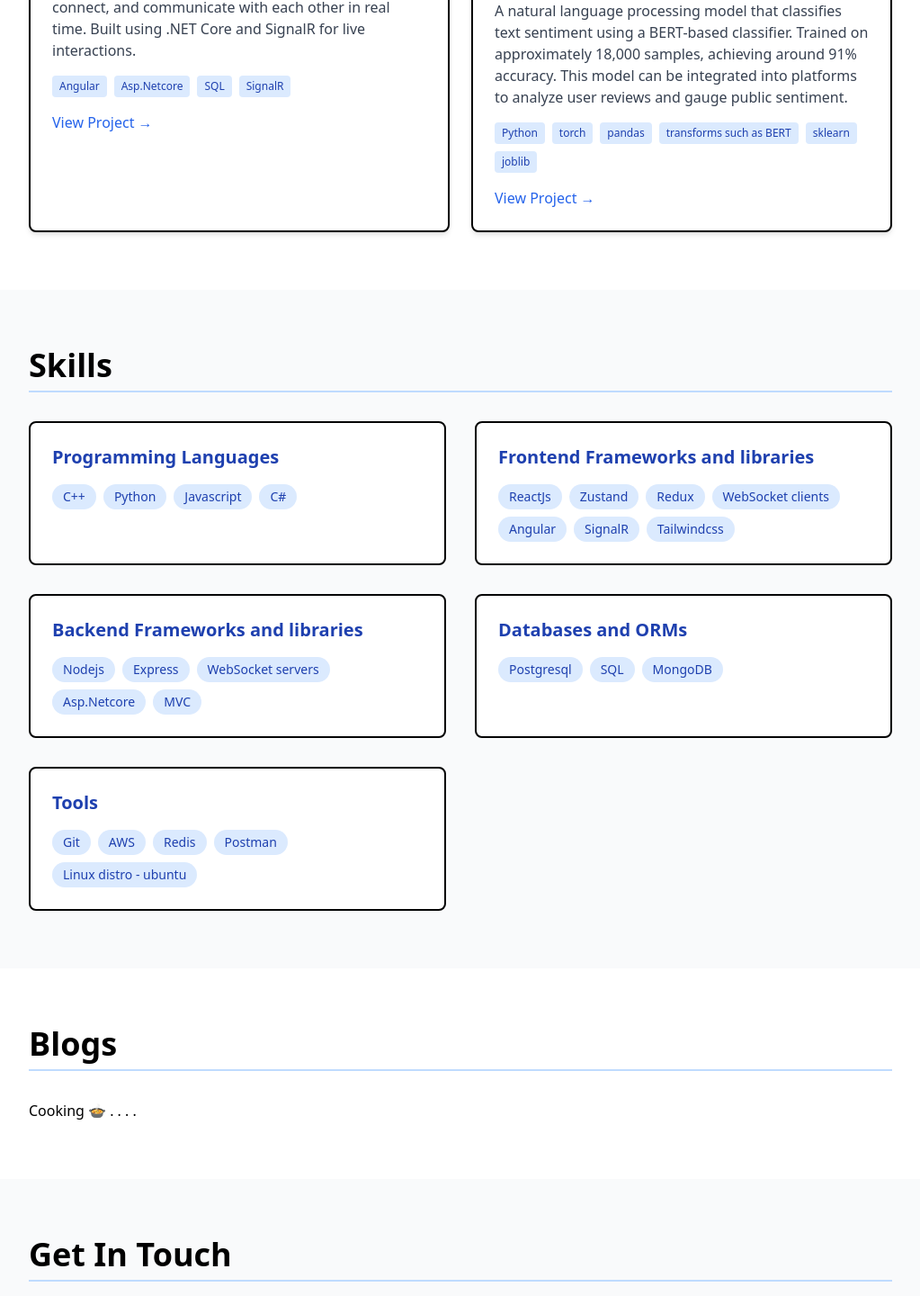
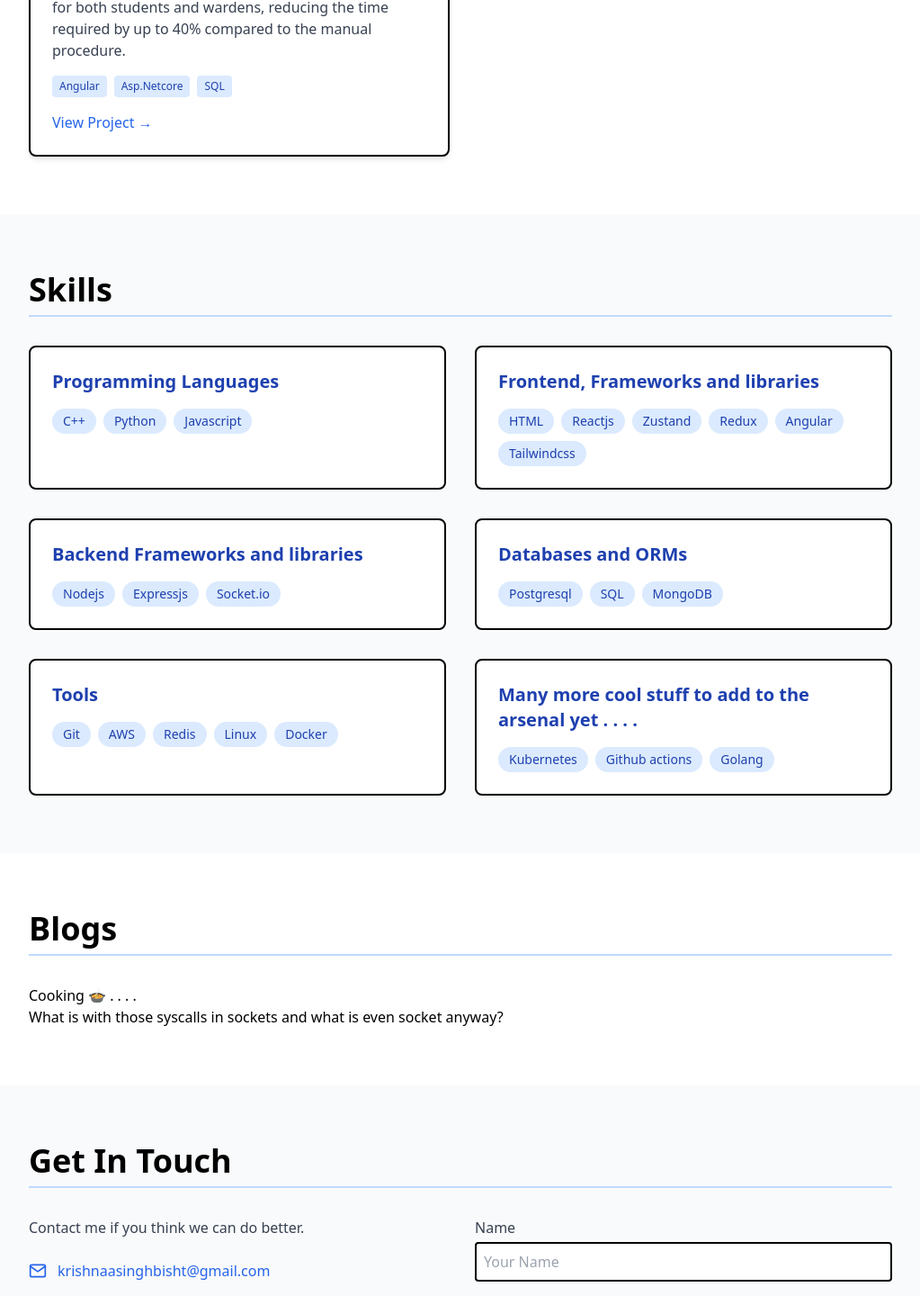
Before and after one commit to git-krishnabisht/about-me, a React (Vite) app in the folder frontend/: page / in a window 1280 px wide. Shown: the part 1256-2696 px from the top of the page at 90% size, without its empty margins (128-1151 px from the left). Built offline with nearby package versions, Linux system fonts and the light colour scheme; a web font is replaced by a local one.

Commit message:
commit-19 changes: to projects/skills sections and hrefs

```diff
--- a/frontend/src/components/AboutSection.jsx
+++ b/frontend/src/components/AboutSection.jsx
@@ -98,7 +98,7 @@
           <ul className="space-y-2">
             <li>
               <span className="w-2 h-2 bg-blue-500 rounded-full inline-block shrink-0 mr-2 mt-2"></span>
-              <span>Nothing</span>
+              <span>Not sure</span>
             </li>
             {/* <li className="flex items-center gap-2 relative">
               <span className="flex items-start flex-wrap">
--- a/frontend/src/components/BlogSection.jsx
+++ b/frontend/src/components/BlogSection.jsx
@@ -5,7 +5,8 @@
         Blogs
       </h2>
       <div>
-        <h3>Cooking 🍲 . . . .</h3>
+        <p>Cooking 🍲 . . . .</p>
+        <p>What is with those syscalls in sockets and what is even socket anyway?</p>
       </div>
     </section>
   );
--- a/frontend/src/components/ContactSection.jsx
+++ b/frontend/src/components/ContactSection.jsx
@@ -112,10 +112,10 @@
                 </svg>
               </div>
               <a
-                href="https://github.com/krishnaasx"
+                href="https://github.com/git-krishnabisht"
                 className="text-blue-600 hover:underline"
               >
-                github.com/krishnaasx
+                github.com/git-krishnabisht
               </a>
             </div>
           </div>
--- a/frontend/src/components/DetailsSection.jsx
+++ b/frontend/src/components/DetailsSection.jsx
@@ -12,11 +12,10 @@
           <p className="text-sm md:text-base text-gray-600 mt-2 ">
             Backend heavy fullstack web developer
             <br />
-            integrating AI and concepts of system design
           </p>
           <div className="flex flex-row gap-4 mt-4 justify-center md:justify-start">
             <a
-              href="https://github.com/krishnaasx"
+              href="https://github.com/git-krishnabisht"
               className="hover:text-blue-600"
             >
               <div className="w-6 h-6 flex items-center justify-center">
--- a/frontend/src/components/ProjectSection.jsx
+++ b/frontend/src/components/ProjectSection.jsx
@@ -23,39 +23,25 @@
 export function ProjectsSection() {
   const projects = [
     {
+      title: "Real-Time Chat Application using PERN",
+      description:
+        "A real-time chat application built using ReactJS and Socket.io, enabling multiple clients to communicate simultaneously through a WebSocket server. Built with the PERN stack for full-stack functionality.",
+      tags: ["Reactjs", "Nodejs", "Expressjs", "PostgreSQL", "Socket.io"],
+      link: "https://github.com/git-krishnabisht/chat-app",
+    },
+    {
+      title: "File-distributor using Nodejs",
+      description:
+        "A centralized service component for distributing file leads among agents using round-robin algorithm.",
+      tags: ["ReactJs", "NodeJs", "Expressjs", "MongoDB", "Redis"],
+      link: "https://github.com/git-krishnabisht/file-distributor",
+    },
+    {
       title: "Hostel Outing Application using .NETcore",
       description:
         "A digital solution to replace the traditional method of obtaining outing permits from the warden using a physical diary. This application streamlines the process for both students and wardens, reducing the time required by up to 40% compared to the manual procedure.",
       tags: ["Angular", "Asp.Netcore", "SQL"],
-      link: "https://github.com/krishnaasx/HostelOutingApplication",
-    },
-    {
-      title: "Real-Time Chat Application using PERN",
-      description:
-        "A real-time chat application built using ReactJS and Socket.io, enabling multiple clients to communicate simultaneously through a WebSocket server. Built with the PERN stack for full-stack functionality.",
-      tags: ["ReactJs", "NodeJs", "PostgreSQL", "Socket.io"],
-      link: "https://github.com/krishnaasx/chat-app",
-    },
-    {
-      title: "Dating Application using .NETcore",
-      description:
-        "A dating application where users can create profiles, connect, and communicate with each other in real time. Built using .NET Core and SignalR for live interactions.",
-      tags: ["Angular", "Asp.Netcore", "SQL", "SignalR"],
-      link: "https://github.com/krishnaasx/DatingApp_Dotnet-8",
-    },
-    {
-      title: "Sentimental analysis NLP model using BERT",
-      description:
-        "A natural language processing model that classifies text sentiment using a BERT-based classifier. Trained on approximately 18,000 samples, achieving around 91% accuracy. This model can be integrated into platforms to analyze user reviews and gauge public sentiment.",
-      tags: [
-        "Python",
-        "torch",
-        "pandas",
-        "transforms such as BERT",
-        "sklearn",
-        "joblib",
-      ],
-      link: "https://github.com/krishnaasx/sentiment_analysis",
+      link: "https://github.com/git-krishnabisht/hostel-outing-application",
     },
   ];
 
--- a/frontend/src/components/SkillsSection.jsx
+++ b/frontend/src/components/SkillsSection.jsx
@@ -2,23 +2,15 @@
   const skills = [
     {
       category: "Programming Languages",
-      items: ["C++", "Python", "Javascript", "C#"],
+      items: ["C++", "Python", "Javascript"],
     },
     {
-      category: "Frontend Frameworks and libraries",
-      items: [
-        "ReactJs",
-        "Zustand",
-        "Redux",
-        "WebSocket clients",
-        "Angular",
-        "SignalR",
-        "Tailwindcss",
-      ],
+      category: "Frontend, Frameworks and libraries",
+      items: ["HTML", "Reactjs", "Zustand", "Redux", "Angular", "Tailwindcss"],
     },
     {
       category: "Backend Frameworks and libraries",
-      items: ["Nodejs", "Express", "WebSocket servers", "Asp.Netcore", "MVC"],
+      items: ["Nodejs", "Expressjs", "Socket.io"],
     },
     {
       category: "Databases and ORMs",
@@ -26,7 +18,11 @@
     },
     {
       category: "Tools",
-      items: ["Git", "AWS", "Redis", "Postman", "Linux distro - ubuntu"],
+      items: ["Git", "AWS", "Redis", "Linux", "Docker"],
+    },
+    {
+      category: "Many more cool stuff to add to the arsenal yet . . . . ",
+      items: ["Kubernetes", "Github actions", "Golang"],
     },
   ];
 
```
Also changed, not shown: frontend/src/components/ExperienceSection.jsx (line endings or trailing spaces), frontend/src/components/FooterSection.jsx (line endings or trailing spaces), frontend/src/components/QuoteSection.jsx (line endings or trailing spaces).
